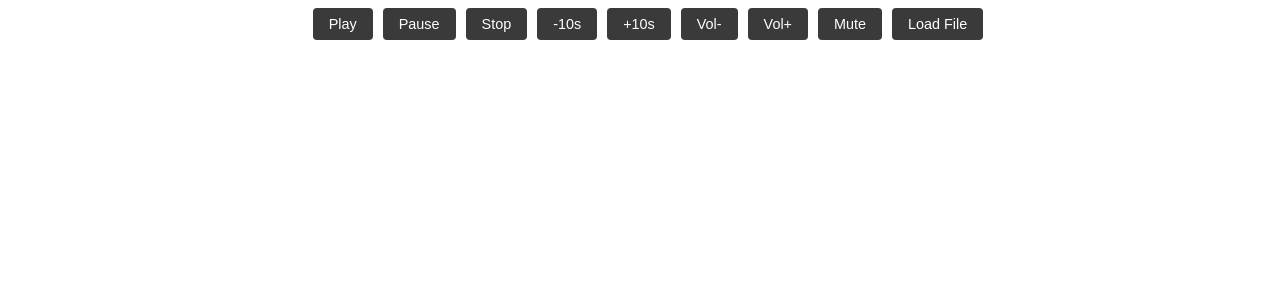
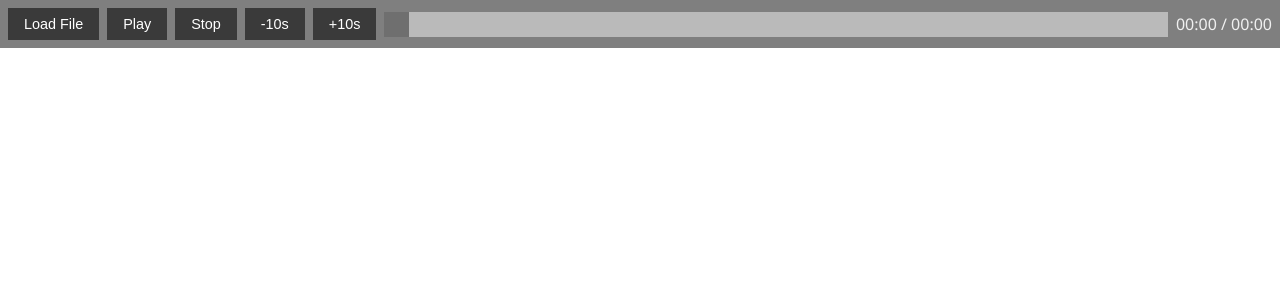
Before and after one commit to dank074/mpv-tauri, a React (Vite) app: page / in a window 1280 px wide. Shown: the top 300 px of the page. Built offline with nearby package versions, Linux system fonts and the light colour scheme.

Commit message:
feat: add slider

```diff
--- a/src/App.css
+++ b/src/App.css
@@ -1,6 +1,12 @@
-body {
+* {
+  box-sizing: border-box;
   margin: 0;
   padding: 0;
-  font-family: -apple-system, BlinkMacSystemFont, 'Segoe UI', Roboto, Oxygen,
-    Ubuntu, Cantarell, 'Open Sans', 'Helvetica Neue', sans-serif;
 }
+
+html,
+body,
+#root {
+  background-color: transparent !important;
+  font-family: -apple-system, BlinkMacSystemFont, 'Segoe UI', Roboto, Oxygen, Ubuntu, Cantarell, 'Open Sans', 'Helvetica Neue', sans-serif;
+}
--- a/src/App.tsx
+++ b/src/App.tsx
@@ -1,10 +1,106 @@
 import "./App.css";
 import Control from "./components/Control";
+import { useEffect, useState } from 'react';
+import { listen } from '@tauri-apps/api/event';
+import { invoke } from "@tauri-apps/api/core";
+
+export interface MpvCommand {
+  command: (string | boolean | number)[];
+}
+
+export interface MpvEventPayload {
+  event_type: string;
+  name?: string;
+  data?: any;
+}
+
+export interface PlayerStatus {
+  isPaused: boolean;
+  currentFile: string | null;
+  eofReached: boolean;
+  timePos: number;
+  duration: number;
+  percentPos: number;
+}
+
+export const sendCommand = async (command: MpvCommand) => {
+  try {
+    const commandJson = JSON.stringify(command);
+    await invoke<string>('send_mpv_command', { commandJson });
+  } catch (err) {
+    console.error('Error sending MPV command:', err);
+  }
+};
 
 function App() {
+  const [status, setStatus] = useState<PlayerStatus>({
+    isPaused: true,
+    currentFile: null,
+    eofReached: false,
+    timePos: 0,
+    duration: 0,
+    percentPos: 0,
+  });
+
+  useEffect(() => {
+    const unlistenPromise = listen<MpvEventPayload>('mpv-event', (event) => {
+      // console.log('Received mpv event:', event.payload);
+      const { event_type, name, data } = event.payload;
+
+      setStatus(prev => {
+        let newStatus = { ...prev };
+        if (event_type === 'property-change') {
+          if (name === 'pause') {
+            newStatus.isPaused = data;
+          } else if (name === 'filename') {
+            newStatus.currentFile = data || null;
+            if (data) {
+              newStatus.isPaused = false;
+              newStatus.eofReached = false;
+              newStatus.timePos = 0;
+              newStatus.duration = 0;
+              newStatus.percentPos = 0;
+            }
+          } else if (name === 'eof-reached') {
+            if (typeof data === 'boolean') {
+              newStatus.eofReached = data;
+              if (data) newStatus.isPaused = true;
+            }
+          } else if (name === 'time-pos') {
+            newStatus.timePos = typeof data === 'number' ? data : newStatus.timePos;
+          } else if (name === 'duration') {
+            newStatus.duration = typeof data === 'number' ? data : newStatus.duration;
+          } else if (name === 'percent-pos') {
+            newStatus.percentPos = typeof data === 'number' ? data : newStatus.percentPos;
+          }
+        } else if (event_type === 'file-loaded') {
+          sendCommand({ command: ['set_property', 'pause', false] });
+          newStatus.eofReached = false;
+        } else if (event_type === 'end-file') {
+          newStatus.eofReached = true;
+          if (data && data.reason === "quit") {
+            newStatus.currentFile = null;
+          }
+        }
+
+        if (newStatus.duration > 0) {
+          newStatus.percentPos = (newStatus.timePos / newStatus.duration) * 100;
+        } else if (newStatus.timePos === 0 && newStatus.duration === 0) {
+          newStatus.percentPos = 0;
+        }
+
+        return newStatus;
+      });
+    });
+
+    return () => {
+      unlistenPromise.then(unlistenFn => unlistenFn());
+    };
+  }, []);
+
   return (
     <main>
-      <Control />
+      <Control playerStatus={status} /> {/* */}
     </main>
   );
 }
--- a/src/components/Control.tsx
+++ b/src/components/Control.tsx
@@ -1,27 +1,24 @@
-import { invoke } from '@tauri-apps/api/core';
 import { open } from '@tauri-apps/plugin-dialog';
-import './control.css'
+import './Control.css';
+import { PlayerStatus, sendCommand } from '../App';
 
-interface MpvCommand {
-  command: string[];
-}
+const formatTime = (seconds: number | null | undefined): string => {
+  if (seconds === null || seconds === undefined || isNaN(seconds)) {
+    return "00:00";
+  }
+  const flooredSeconds = Math.floor(seconds);
+  const m = Math.floor(flooredSeconds / 60);
+  const s = flooredSeconds % 60;
+  return `${m < 10 ? '0' : ''}${m}:${s < 10 ? '0' : ''}${s}`;
+};
 
-const Control = () => {
-  const sendCommand = async (command: MpvCommand) => {
-    try {
-      const commandJson = JSON.stringify(command);
-      await invoke<string>('send_mpv_command', { commandJson });
-    } catch (err) {
-      console.error('Error sending MPV command:', err);
-    }
-  };
-
+const Control = ({ playerStatus }: { playerStatus: PlayerStatus }) => {
   const handlePlay = () => {
-    sendCommand({ command: ['set_property', 'pause', false as unknown as string] });
+    sendCommand({ command: ['set_property', 'pause', false] });
   };
 
   const handlePause = () => {
-    sendCommand({ command: ['set_property', 'pause', true as unknown as string] });
+    sendCommand({ command: ['set_property', 'pause', true] });
   };
 
   const handleStop = () => {
@@ -36,18 +33,6 @@ const Control = () => {
     sendCommand({ command: ['seek', '-10', 'relative'] });
   };
 
-  const handleVolumeUp = () => {
-    sendCommand({ command: ['add', 'volume', '5'] });
-  };
-
-  const handleVolumeDown = () => {
-    sendCommand({ command: ['add', 'volume', '-5'] });
-  };
-
-  const handleMute = () => {
-    sendCommand({ command: ['cycle', 'mute'] });
-  };
-
   const handleLoadFile = async () => {
     const file = await open({
       multiple: false,
@@ -55,23 +40,43 @@ const Control = () => {
     });
 
     if (file) {
-      sendCommand({ command: ['loadfile', file] });
+      sendCommand({ command: ['loadfile', file as string] });
     }
+  };
+
+  const handleSeek = (e: React.ChangeEvent<HTMLInputElement>) => {
+    sendCommand({ command: ['seek', e.target.value, 'absolute'] });
   };
 
   return (
     <div className="control">
       <div className="control-buttons">
-        <button type="button" onClick={handlePlay} >Play</button>
-        <button type="button" onClick={handlePause} >Pause</button>
+        <button type="button" onClick={handleLoadFile} >Load File</button>
+        <button
+          type="button"
+          onClick={
+            playerStatus.isPaused
+              ? () => handlePlay()
+              : () => handlePause()
+          }
+        >
+          {playerStatus.isPaused ? 'Play' : 'Pause'}
+        </button>
         <button type="button" onClick={handleStop} >Stop</button>
         <button type="button" onClick={handleSeekBackward} >-10s</button>
         <button type="button" onClick={handleSeekForward} >+10s</button>
-        <button type="button" onClick={handleVolumeDown} >Vol-</button>
-        <button type="button" onClick={handleVolumeUp} >Vol+</button>
-        <button type="button" onClick={handleMute} >Mute</button>
-        <button type="button" onClick={handleLoadFile} >Load File</button>
       </div>
+      <input
+        className="slider"
+        title='Slider'
+        type='range'
+        min={0}
+        max={playerStatus.duration}
+        value={playerStatus.timePos}
+        step={1}
+        onChange={handleSeek}
+      />
+      <p className="time"> {formatTime(playerStatus.timePos)} / {formatTime(playerStatus.duration)}</p>
     </div>
   );
 };
--- a/src/components/control.css
+++ b/src/components/control.css
@@ -1,18 +1,22 @@
 .control {
+  background-color: rgba(0, 0, 0, 0.5);
   padding: 0.5rem;
   color: #f0f0f0;
   font-family: 'Segoe UI', Tahoma, Geneva, Verdana, sans-serif;
   position: fixed;
   top: 0;
   display: flex;
-  justify-content: center;
+  justify-content: space-between;
+  align-items: center;
   width: 100%;
+  height: fit-content;
+  gap: 0.5rem;
 }
 
 .control-buttons {
   display: flex;
-  flex-wrap: wrap;
-  gap: 10px;
+  flex-wrap: nowrap;
+  gap: 0.5rem;
   justify-content: center;
 }
 
@@ -20,11 +24,11 @@
   background-color: #3a3a3a;
   color: #ffffff;
   border: none;
-  border-radius: 4px;
   padding: 8px 16px;
   cursor: pointer;
   transition: background-color 0.2s;
   font-size: 0.9rem;
+  text-wrap: nowrap;
 }
 
 .control-buttons button:hover {
@@ -34,3 +38,39 @@
 .control-buttons button:active {
   background-color: #555555;
 }
+
+.slider {
+  -webkit-appearance: none;
+  appearance: none;
+  width: 100%;
+  height: 25px;
+  background: #d3d3d3;
+  outline: none;
+  opacity: 0.7;
+  -webkit-transition: .2s;
+  transition: opacity .2s;
+  cursor: pointer;
+}
+
+.slider:hover {
+  opacity: 1;
+}
+
+.slider::-webkit-slider-thumb {
+  -webkit-appearance: none;
+  appearance: none;
+  width: 25px;
+  height: 25px;
+  background: rgba(0, 0, 0, 0.5);
+  cursor: pointer;
+}
+
+.slider::-moz-range-thumb {
+  width: 25px;
+  height: 25px;
+  background: rgba(0, 0, 0, 0.5);
+}
+
+.time {
+  text-wrap: nowrap;
+}
```
Also changed, not shown: 2 other files (tests, documents, lock files or other folders).
